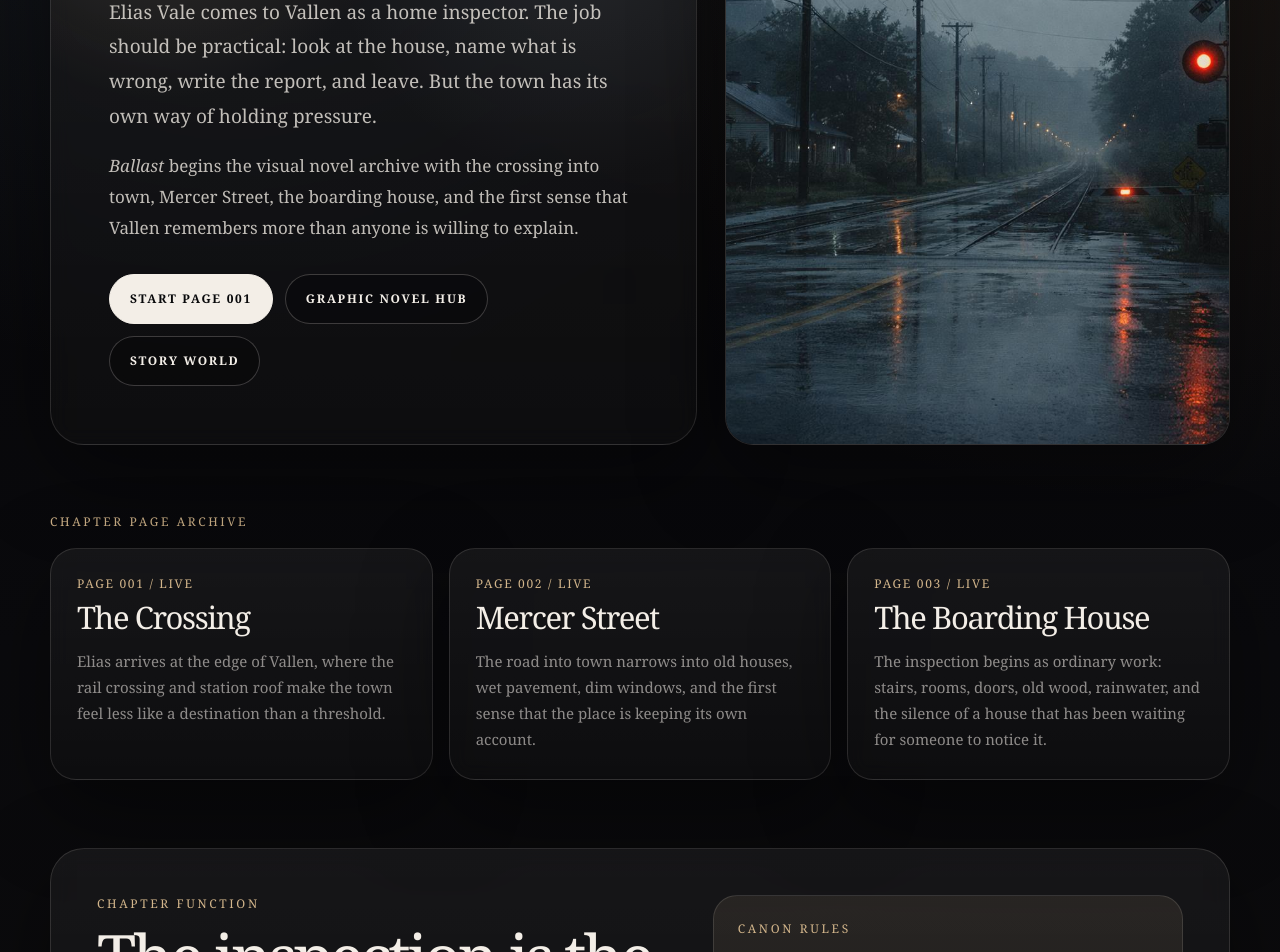
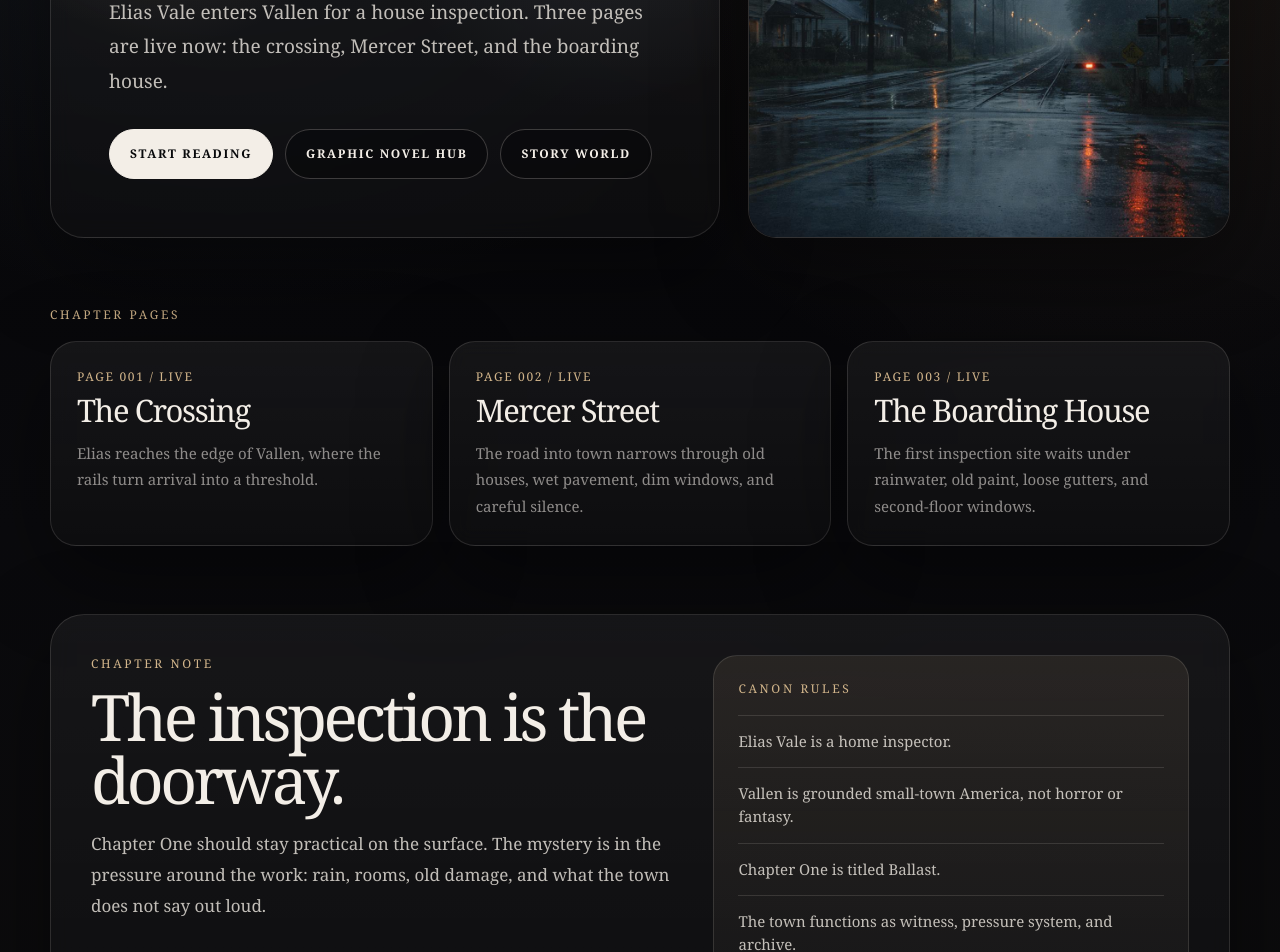
Before and after one commit to chthomps4/parallaxhearts-site, a Next.js app in the folder site/: page /graphic-novel/chapter-one in a window 1280 px wide. Shown: the part 380-1332 px from the top of the page. Built offline with nearby package versions, Linux system fonts and the light colour scheme.

Commit message:
Clean up chapter one archive page

```diff
--- a/site/app/graphic-novel/chapter-one/page.tsx
+++ b/site/app/graphic-novel/chapter-one/page.tsx
@@ -33,21 +33,21 @@ const chapterPages = [
     number: "001",
     title: "The Crossing",
     status: "Live",
-    text: "Elias arrives at the edge of Vallen, where the rail crossing and station roof make the town feel less like a destination than a threshold.",
+    text: "Elias reaches the edge of Vallen, where the rails turn arrival into a threshold.",
     href: "/graphic-novel/chapter-one/page-001",
   },
   {
     number: "002",
     title: "Mercer Street",
     status: "Live",
-    text: "The road into town narrows into old houses, wet pavement, dim windows, and the first sense that the place is keeping its own account.",
+    text: "The road into town narrows through old houses, wet pavement, dim windows, and careful silence.",
     href: "/graphic-novel/chapter-one/page-002",
   },
   {
     number: "003",
     title: "The Boarding House",
     status: "Live",
-    text: "The inspection begins as ordinary work: stairs, rooms, doors, old wood, rainwater, and the silence of a house that has been waiting for someone to notice it.",
+    text: "The first inspection site waits under rainwater, old paint, loose gutters, and second-floor windows.",
     href: "/graphic-novel/chapter-one/page-003",
   },
 ];
@@ -125,7 +125,7 @@ export default function ChapterOnePage() {
           <div
             style={{
               display: "grid",
-              gridTemplateColumns: "minmax(0, 1fr) minmax(300px, 0.78fr)",
+              gridTemplateColumns: "minmax(0, 1fr) minmax(300px, 0.72fr)",
               gap: "28px",
               alignItems: "stretch",
             }}
@@ -168,21 +168,13 @@ export default function ChapterOnePage() {
                   className="body-copy"
                   style={{
                     margin: "24px 0 0",
-                    maxWidth: "820px",
+                    maxWidth: "760px",
                     fontSize: "19px",
                   }}
                 >
-                  Elias Vale comes to Vallen as a home inspector. The job should
-                  be practical: look at the house, name what is wrong, write the
-                  report, and leave. But the town has its own way of holding
-                  pressure.
-                </p>
-
-                <p className="body-copy" style={{ margin: "18px 0 0", maxWidth: "820px" }}>
-                  <em>Ballast</em> begins the visual novel archive with the
-                  crossing into town, Mercer Street, the boarding house, and the
-                  first sense that Vallen remembers more than anyone is willing
-                  to explain.
+                  Elias Vale enters Vallen for a house inspection. Three pages
+                  are live now: the crossing, Mercer Street, and the boarding
+                  house.
                 </p>
 
                 <div
@@ -194,7 +186,7 @@ export default function ChapterOnePage() {
                   }}
                 >
                   <Link href="/graphic-novel/chapter-one/page-001" className="primary-button">
-                    Start Page 001
+                    Start Reading
                   </Link>
 
                   <Link href="/graphic-novel" className="secondary-button">
@@ -213,7 +205,7 @@ export default function ChapterOnePage() {
               style={{
                 borderRadius: "28px",
                 overflow: "hidden",
-                minHeight: "460px",
+                minHeight: "420px",
               }}
             >
               <Image
@@ -225,7 +217,7 @@ export default function ChapterOnePage() {
                   width: "100%",
                   height: "100%",
                   objectFit: "cover",
-                  minHeight: "460px",
+                  minHeight: "420px",
                 }}
               />
             </div>
@@ -235,7 +227,7 @@ export default function ChapterOnePage() {
 
       <section style={{ padding: "34px 0" }}>
         <div className="site-container">
-          <p className="kicker">Chapter page archive</p>
+          <p className="kicker">Chapter pages</p>
 
           <div
             style={{
@@ -295,7 +287,7 @@ export default function ChapterOnePage() {
           <div
             className="glass-panel"
             style={{
-              padding: "clamp(26px, 5vw, 46px)",
+              padding: "clamp(24px, 5vw, 40px)",
               display: "grid",
               gridTemplateColumns: "minmax(0, 1fr) minmax(260px, 0.8fr)",
               gap: "28px",
@@ -303,18 +295,13 @@ export default function ChapterOnePage() {
             }}
           >
             <div>
-              <p className="kicker">Chapter function</p>
+              <p className="kicker">Chapter note</p>
               <h2 className="section-title">The inspection is the doorway.</h2>
 
               <p className="body-copy" style={{ margin: "18px 0 0" }}>
-                The chapter reads like a slow entry into Vallen: ordinary work
-                first, atmosphere second, memory underneath. The mystery comes
-                from what the town withholds, not from spectacle.
-              </p>
-
-              <p className="body-copy" style={{ margin: "18px 0 0" }}>
-                Each page is designed to stand alone as a visual post while also
-                moving the chapter forward as part of the larger website archive.
+                Chapter One should stay practical on the surface. The mystery is
+                in the pressure around the work: rain, rooms, old damage, and
+                what the town does not say out loud.
               </p>
             </div>
 
```
